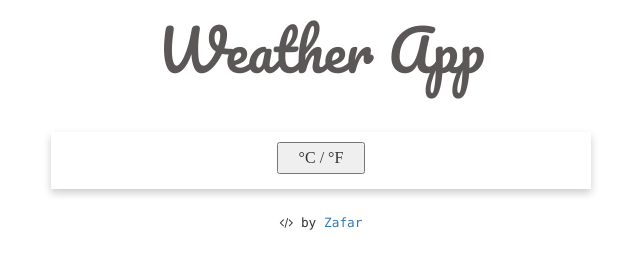
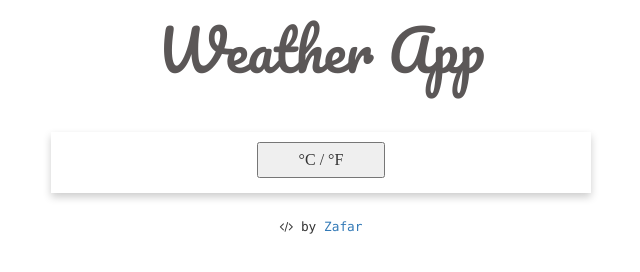
Before and after one commit to mdaz78/Local-Weather-App, a plain HTML site: page index.html in a window 1280 px wide. Shown: the whole page, without its empty margins (319-959 px from the left). Drawn offline with nearby package versions, Linux system fonts and the light colour scheme.

Commit message:
Add box shadow to the button on hover

```diff
--- a/style.css
+++ b/style.css
@@ -71,7 +71,11 @@ img {
 }
 
 button {
-    padding: 5px 20px;
+    padding: 7px 40px !important;
+}
+
+button:hover {
+    box-shadow: 0px 0px 10px #888888;
 }
 
 footer {
```
